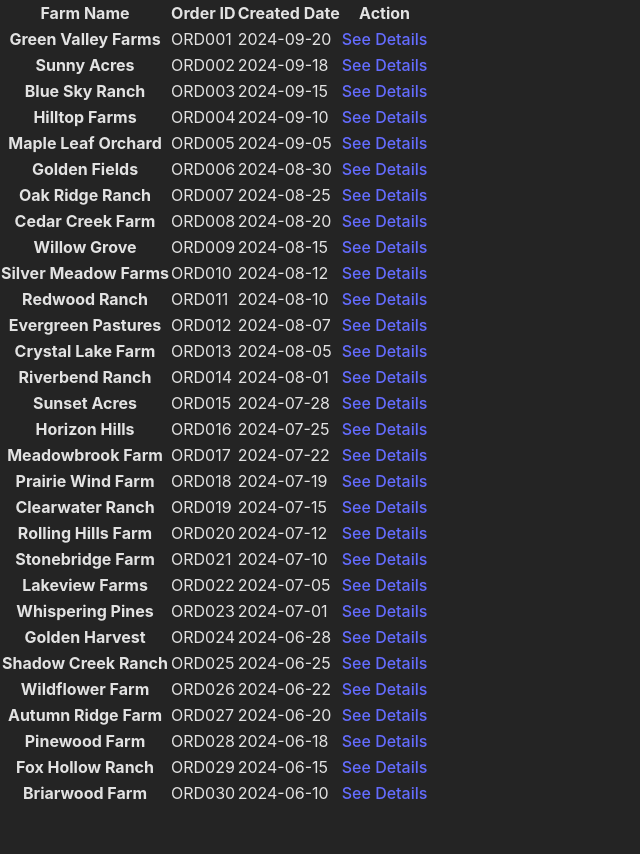
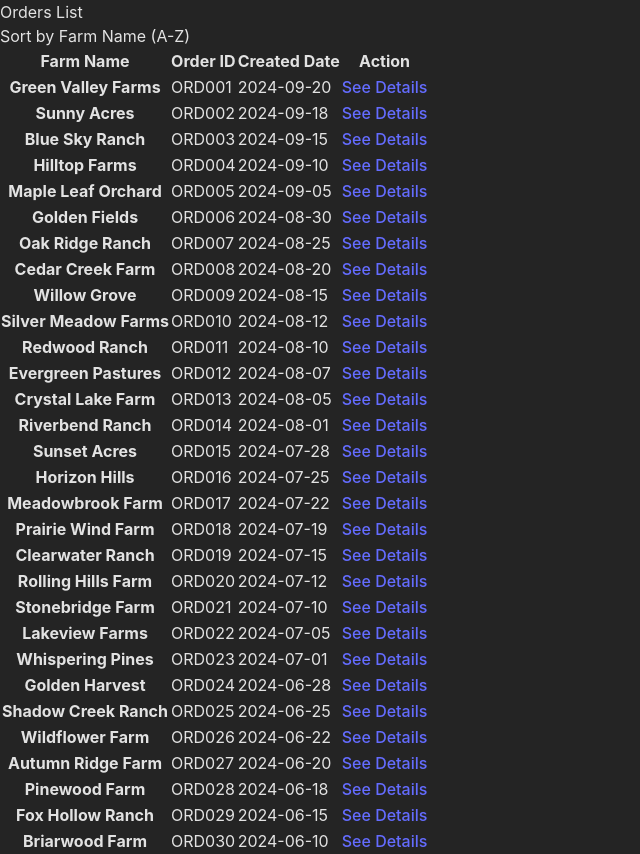
Before and after one commit to abdur-rehman-ali/trace-assessment, a React (Vite) app: page /orders in a window 1280 px wide. Shown: the whole page, without its empty margins (0-640 px from the left). Before the commit the page ends 806 px from the top, so only its background shows below. Built offline with nearby package versions, Linux system fonts and the light colour scheme.

Commit message:
Sort order functionality

```diff
--- a/src/components/OrdersList.tsx
+++ b/src/components/OrdersList.tsx
@@ -4,13 +4,14 @@ import SingleOrder from "./SingleOrder";
 import { SingleOrderProps } from "../interfaces/singleOrderPropsType";
 
 const OrdersList = () => {
-  const [orders, setOrders] = useState<Order[]>([])
-  const [loading, setLoading] = useState<boolean>(true)
+  const [orders, setOrders] = useState<Order[]>([]);
+  const [loading, setLoading] = useState<boolean>(true);
+  const [sortOrder, setSortOrder] = useState<string>('asc');
 
   useEffect(() => {
     (async () => {
       try {
-        const dataURL = '/data/ordersData.json'
+        const dataURL = '/data/ordersData.json';
         const response = await fetch(dataURL);
         const data = await response.json();
         setOrders(data);
@@ -19,8 +20,25 @@ const OrdersList = () => {
       } finally {
         setLoading(false);
       }
-    })()
+    })();
   }, []);
+
+  const sortOrders = (order: string) => {
+    const sortedOrders = [...orders].sort((a, b) => {
+      if (order === 'asc') {
+        return a.farmName.localeCompare(b.farmName);
+      } else {
+        return b.farmName.localeCompare(a.farmName);
+      }
+    });
+    setOrders(sortedOrders);
+  };
+
+  const handleSortChange = () => {
+    const newSortOrder = sortOrder === 'asc' ? 'desc' : 'asc';
+    setSortOrder(newSortOrder);
+    sortOrders(newSortOrder);
+  };
 
   if (loading) {
     return <div className="min-h-screen flex justify-center items-center">Loading orders...</div>;
@@ -28,6 +46,15 @@ const OrdersList = () => {
 
   return (
     <div className="relative overflow-x-auto shadow-md sm:rounded-lg">
+      <div className="flex justify-between mb-4">
+        <h1 className="text-xl font-bold">Orders List</h1>
+        <button
+          onClick={handleSortChange}
+          className="px-4 py-2 bg-blue-600 text-white rounded"
+        >
+          Sort by Farm Name ({sortOrder === 'asc' ? 'A-Z' : 'Z-A'})
+        </button>
+      </div>
       <table className="w-full text-sm text-left rtl:text-right text-gray-500 dark:text-gray-400">
         <thead className="text-xs text-gray-700 uppercase bg-gray-50 dark:bg-gray-700 dark:text-gray-400">
           <tr>
@@ -60,4 +87,4 @@ const OrdersList = () => {
   );
 }
 
-export default OrdersList
+export default OrdersList;
```
